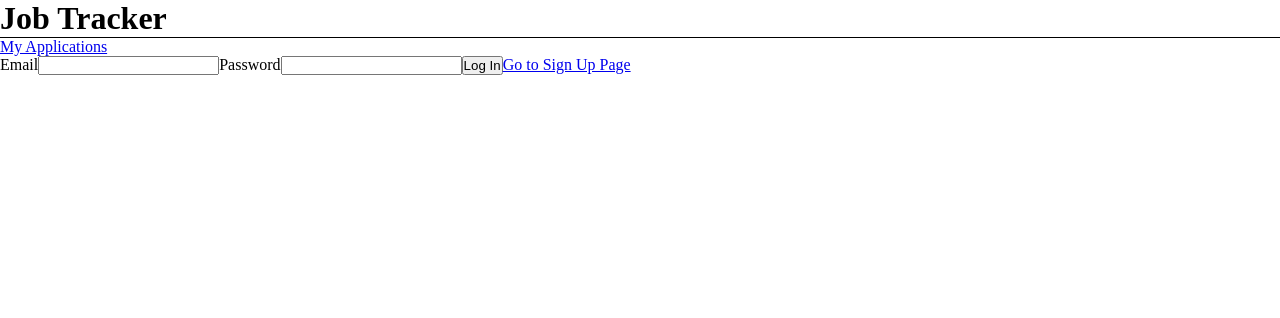
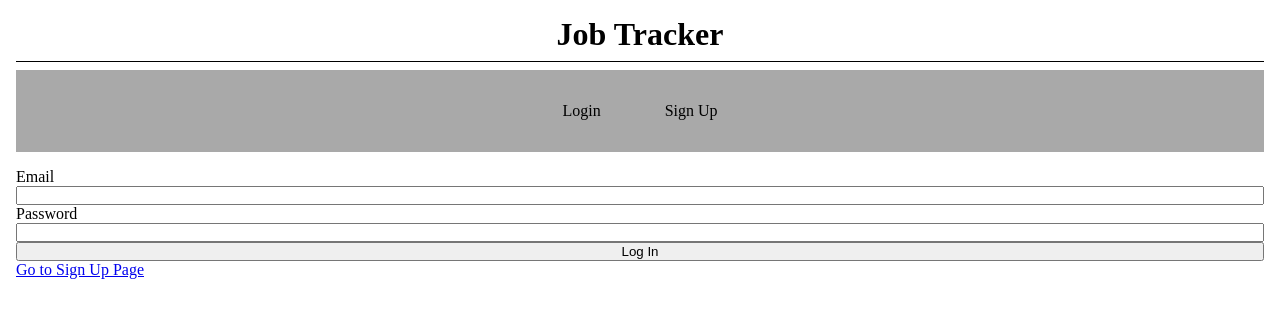
Before and after one commit to cacutler/JobApplications-Angular-Nest, an Angular app in the folder frontend/: page /login in a window 1280 px wide. Shown: the top 318 px of the page. Built offline with nearby package versions, Linux system fonts and the light colour scheme.

Commit message:
Started working on frontend styling

```diff
--- a/frontend/src/app/app.component.css
+++ b/frontend/src/app/app.component.css
@@ -1,3 +1,21 @@
 h1 {
     border-bottom: 1px solid black;
+    text-align: center;
+    padding-bottom: 0.5rem;
+    margin-bottom: 0.5rem;
 }
+nav {
+    display: flex;
+    justify-content: center;
+    margin-bottom: 1rem;
+    background-color: darkgrey;
+}
+a {
+    text-decoration: none;
+    color: black;
+    padding: 2rem;
+}
+a:hover {
+    color: lightcyan;
+    background-color: crimson;
+}
--- a/frontend/src/app/app.component.html
+++ b/frontend/src/app/app.component.html
@@ -1,8 +1,8 @@
 <main class="main">
     <h1>Job Tracker</h1>
     <nav>
-        <a routerLink="/applications">My Applications</a>
-        <a routerLink="/login"></a>
+        <a routerLink="/login">Login</a>
+        <a routerLink="/register">Sign Up</a>
     </nav>
 </main>
 <router-outlet/>
--- a/frontend/src/app/login-form/login-form.component.html
+++ b/frontend/src/app/login-form/login-form.component.html
@@ -4,5 +4,5 @@
     <label for="password">Password</label>
     <input type="password" [(ngModel)]="password" name="password">
     <button>Log In</button>
-    <a href="#">Go to Sign Up Page</a>
+    <a routerLink="/register">Go to Sign Up Page</a>
 </form>
--- a/frontend/src/app/login-form/login-form.component.ts
+++ b/frontend/src/app/login-form/login-form.component.ts
@@ -1,8 +1,8 @@
 import { Component } from '@angular/core';
 import { AuthService } from '../services/auth.service';
-import { Router } from '@angular/router';
+import { Router, RouterLink } from '@angular/router';
 import { FormsModule } from '@angular/forms';
-@Component({selector: 'app-login-form', imports: [FormsModule], templateUrl: './login-form.component.html', styleUrl: './login-form.component.css'})
+@Component({selector: 'app-login-form', imports: [FormsModule, RouterLink], templateUrl: './login-form.component.html', styleUrl: './login-form.component.css'})
 export class LoginFormComponent {
     email = '';
     password = '';
--- a/frontend/src/app/register-form/register-form.component.html
+++ b/frontend/src/app/register-form/register-form.component.html
@@ -8,5 +8,5 @@
     <label for="password">Password</label>
     <input type="password" name="password">
     <button>Sign Up</button>
-    <a href="#">Go to Login Page</a>
+    <a routerLink="/login">Go to Login Page</a>
 </form>
--- a/frontend/src/app/register-form/register-form.component.ts
+++ b/frontend/src/app/register-form/register-form.component.ts
@@ -1,6 +1,7 @@
 import { Component } from '@angular/core';
 import { FormsModule } from '@angular/forms';
-@Component({selector: 'app-register-form', imports: [FormsModule], templateUrl: './register-form.component.html', styleUrl: './register-form.component.css'})
+import { RouterLink } from "@angular/router";
+@Component({selector: 'app-register-form', imports: [FormsModule, RouterLink], templateUrl: './register-form.component.html', styleUrl: './register-form.component.css'})
 export class RegisterFormComponent {
     name = '';
     username = '';
--- a/frontend/src/styles.css
+++ b/frontend/src/styles.css
@@ -3,3 +3,10 @@
     padding: 0;
     box-sizing: border-box;
 }
+body {
+    margin: 1rem;
+}
+form {
+    display: flex;
+    flex-direction: column;
+}
```
